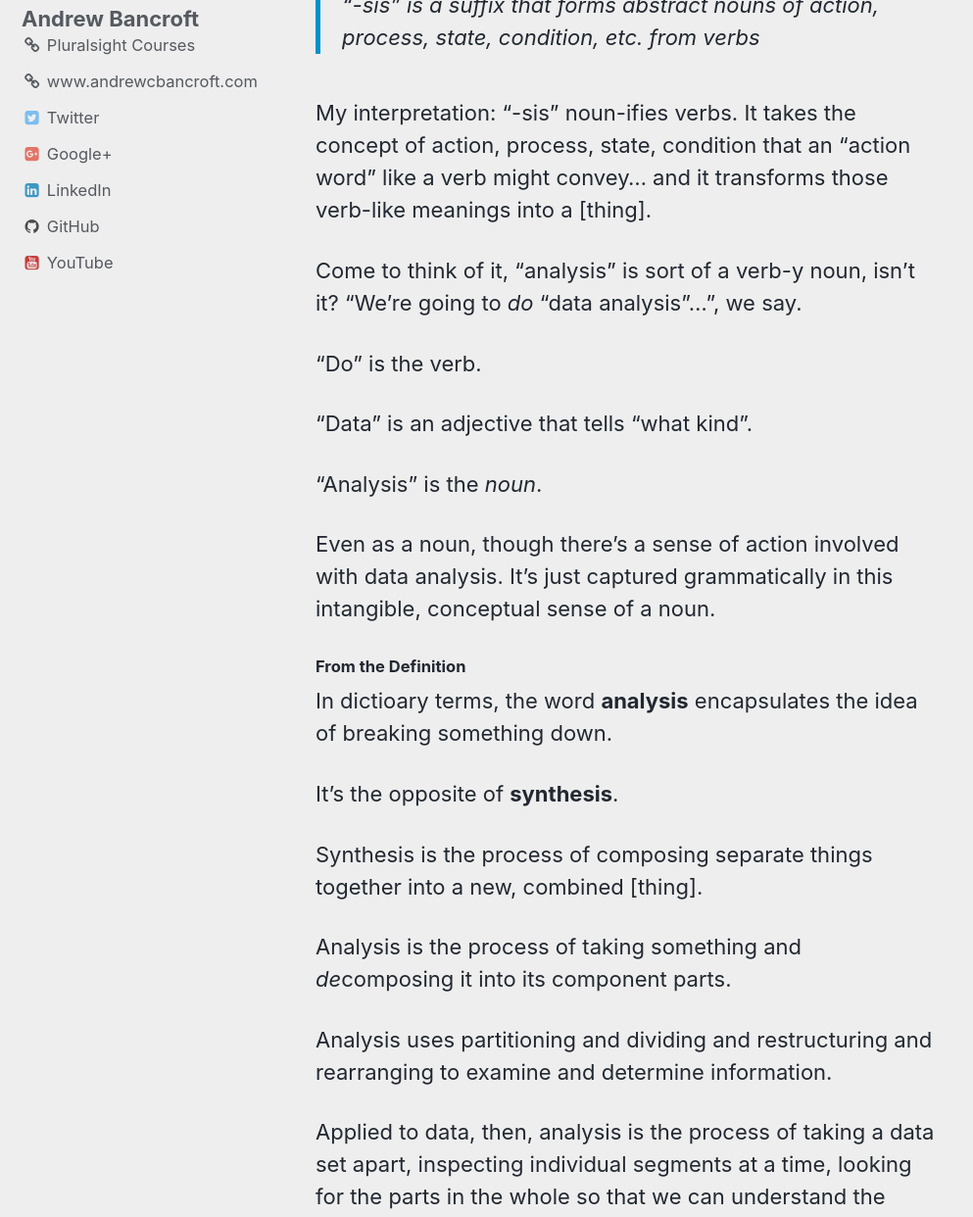
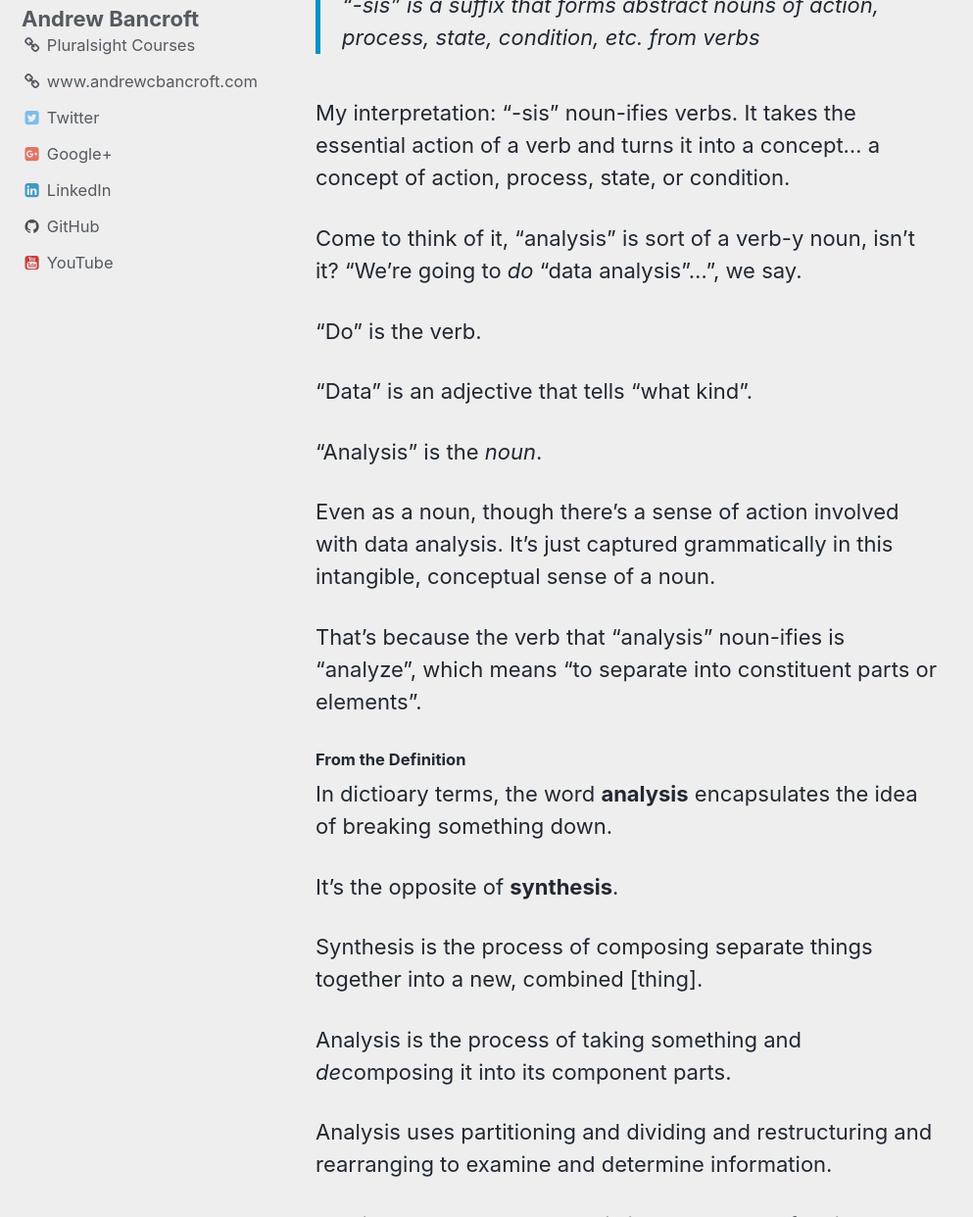
Before and after one commit to andrewcbancroft/datadaylife-blog, a Jekyll site: the page built from _posts/2018-01-09-data-analysis-vs-data-analytics-examining-suffix.md, in a window 1280 px wide and 1400 px high, scrolled down 1031 px, cut to the strip 158-1400 px from the top of the window. Shown: the whole strip at 98% size, without its empty margins (0-993 px from the left). Built offline with Jekyll 4.4.1, drawn with Linux system fonts in a browser that asks for light colours; comment, search, counter and statistics services are not loaded.

Commit message:
Update 2018-01-09-data-analysis-vs-data-analytics-examining-suffix.md

```diff
--- a/_posts/2018-01-09-data-analysis-vs-data-analytics-examining-suffix.md
+++ b/_posts/2018-01-09-data-analysis-vs-data-analytics-examining-suffix.md
@@ -26,7 +26,7 @@ Here's something cool [from dictionary.com on the "-sis" suffix](http://www.dict
 
 > "-sis" is a suffix that forms abstract nouns of action, process, state, condition, etc. from verbs
 
-My interpretation: "-sis" noun-ifies verbs.  It takes the concept of action, process, state, condition that an "action word" like a verb might convey... and it transforms those verb-like meanings into a [thing].
+My interpretation: "-sis" noun-ifies verbs.  It takes the essential action of a verb and turns it into a concept... a concept of action, process, state, or condition.
 
 Come to think of it, "analysis" is sort of a verb-y noun, isn't it?  "We're going to *do* "data analysis"...", we say.
 
@@ -37,6 +37,8 @@ Come to think of it, "analysis" is sort of a verb-y noun, isn't it?  "We're goin
 "Analysis" is the *noun*.
 
 Even as a noun, though there's a sense of action involved with data analysis.  It's just captured grammatically in this intangible, conceptual sense of a noun.
+
+That's because the verb that "analysis" noun-ifies is "analyze", which means "to separate into constituent parts or elements".
 
 #### From the Definition
 In dictioary terms, the word **analysis** encapsulates the idea of breaking something down.
```
